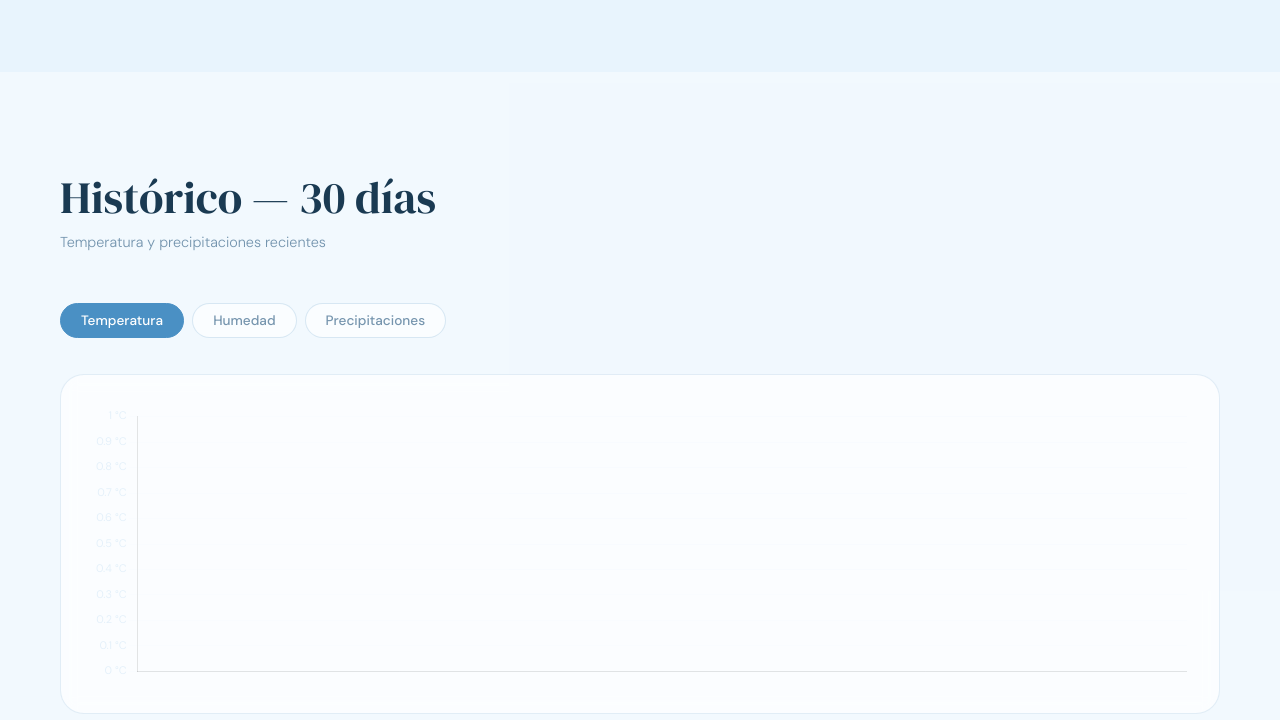
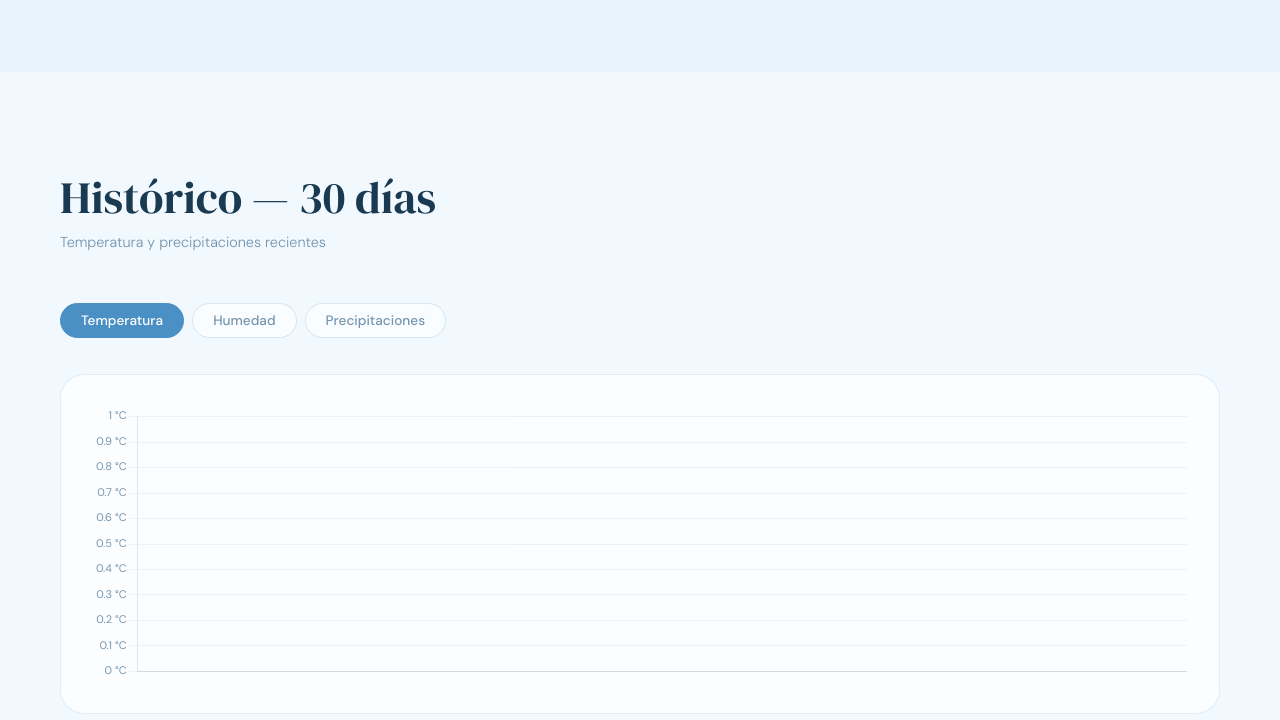
Before and after one commit to leo-000-000/pagina-clima, a website: page public/index.html in a window 1280 px wide. Both pictures are taken after a click on the button "Temperatura". Shown: the part 1442-2162 px from the top of the page. Drawn offline with nearby package versions, Linux system fonts and the light colour scheme; no server answers.

Commit message:
fix: new logo, year 2026, better chart colors

```diff
--- a/public/index.html
+++ b/public/index.html
@@ -185,7 +185,7 @@
         </div>
       </div>
       <div class="footer-bottom">
-        <p>© 2024 Climatizate VC — Villa Constitución, Santa Fe</p>
+        <p>© 2026 Climatizate VC — Villa Constitución, Santa Fe</p>
         <p>Escuela María F. De Carbonell N° 381</p>
       </div>
     </div>
--- a/public/js/charts.js
+++ b/public/js/charts.js
@@ -4,9 +4,9 @@ let mainChart = null;
 let historyData = [];
 
 const CHART_COLORS = {
-  temp:     { line: '#f0a500', fill: 'rgba(240,165,0,0.08)' },
-  humidity: { line: '#5b8fbf', fill: 'rgba(91,143,191,0.08)' },
-  precip:   { line: '#c8dff5', fill: 'rgba(200,223,245,0.08)' },
+  temp:     { line: '#e67e22', fill: 'rgba(230,126,34,0.12)' },
+  humidity: { line: '#2980b9', fill: 'rgba(41,128,185,0.12)' },
+  precip:   { line: '#27ae60', fill: 'rgba(39,174,96,0.12)' },
 };
 
 const CHART_LABELS = {
@@ -77,11 +77,11 @@ function renderChart(type) {
       plugins: {
         legend: { display: false },
         tooltip: {
-          backgroundColor: 'rgba(11,22,35,0.92)',
-          borderColor: 'rgba(200,223,245,0.12)',
+          backgroundColor: 'rgba(255,255,255,0.95)',
+          borderColor: 'rgba(74,144,196,0.3)',
           borderWidth: 1,
-          titleColor: '#c8dff5',
-          bodyColor: '#e8f2fc',
+          titleColor: '#1a3a52',
+          bodyColor: '#1a5276',
           padding: 12,
           callbacks: {
             label: ctx => {
@@ -95,17 +95,17 @@ function renderChart(type) {
       },
       scales: {
         x: {
-          grid: { color: 'rgba(200,223,245,0.04)' },
+          grid: { color: 'rgba(74,144,196,0.1)' },
           ticks: {
-            color: 'rgba(200,223,245,0.45)',
+            color: 'rgba(30,80,120,0.6)',
             font: { size: 11, family: 'DM Sans' },
             maxTicksLimit: 10,
           }
         },
         y: {
-          grid: { color: 'rgba(200,223,245,0.06)' },
+          grid: { color: 'rgba(74,144,196,0.1)' },
           ticks: {
-            color: 'rgba(200,223,245,0.45)',
+            color: 'rgba(30,80,120,0.6)',
             font: { size: 11, family: 'DM Sans' },
             callback: (val) => {
               const units = { temp: '°C', humidity: '%', precip: 'mm' };
```
Also changed, not shown: public/img/logo-carbonell (1).jpg (added), public/img/logo-carbonell.jpg (deleted).
